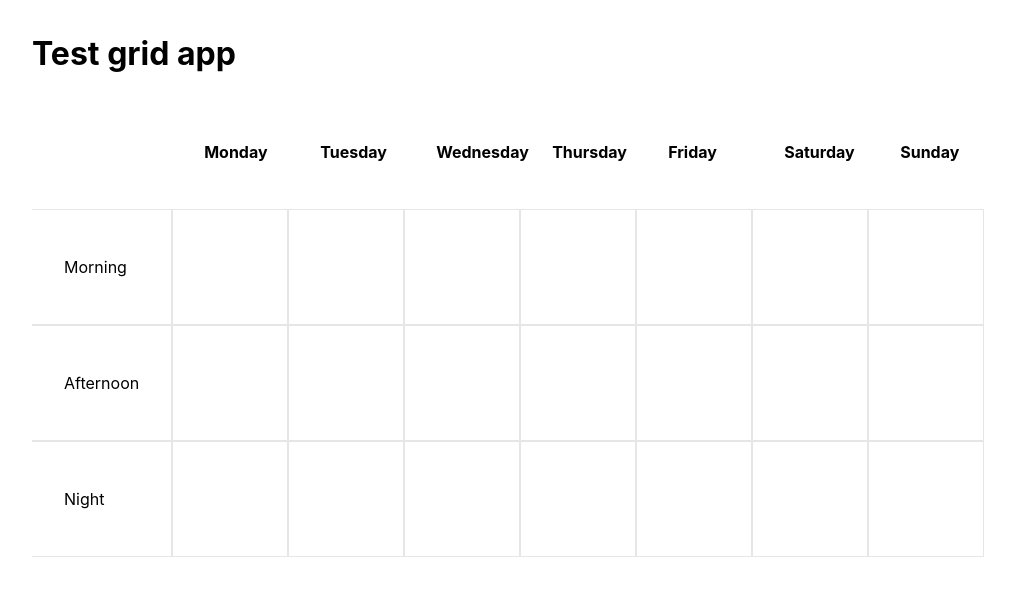
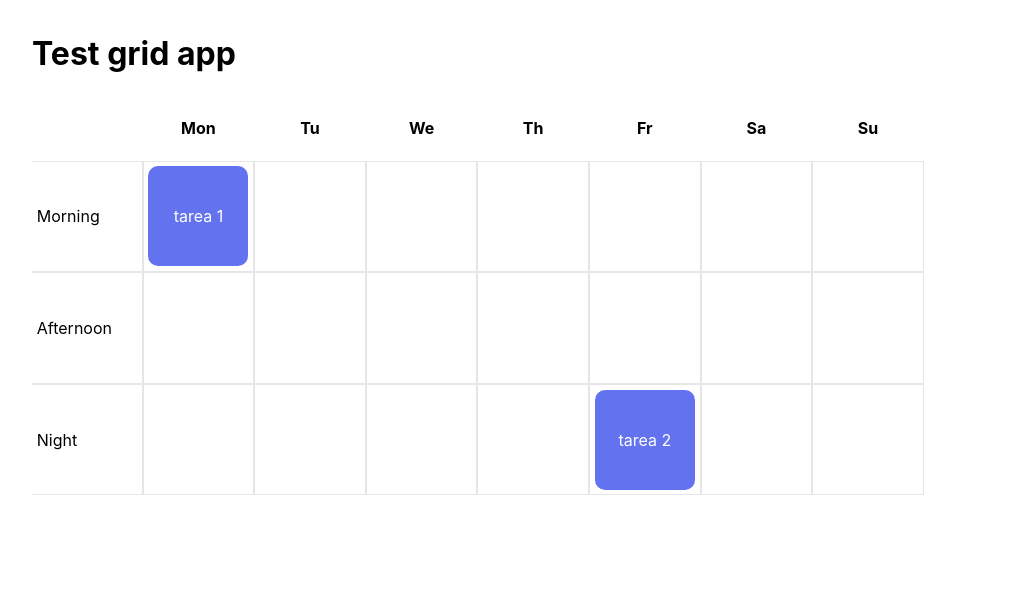
Before and after one commit to Danieruone/grid-scheduler, an Angular app: page / in a window 1280 px wide. Shown: the top 596 px of the page, without its empty margins (96-1111 px from the left). Built offline with nearby package versions, Linux system fonts and the light colour scheme.

Commit message:
Add grid tasks preview

```diff
--- /dev/null
+++ b/src/app/grid-calendar/cell-item/cell-item.component.css
@@ -0,0 +1,10 @@
+.card-container {
+  background-color: #6373f0;
+  width: 100%;
+  height: 100%;
+  border-radius: 10px;
+  color: white;
+  display: flex;
+  justify-content: center;
+  align-items: center;
+}
--- /dev/null
+++ b/src/app/grid-calendar/cell-item/cell-item.component.html
@@ -0,0 +1,3 @@
+<div class="card-container" *ngIf="taskName !== ''">
+  <span>{{ taskName }}</span>
+</div>
--- /dev/null
+++ b/src/app/grid-calendar/cell-item/cell-item.component.ts
@@ -0,0 +1,28 @@
+import { Component, OnInit, Input } from '@angular/core';
+
+// services
+import { TasksService } from '../../services/tasks.service';
+
+// types
+import { CellData } from '../../types/cell-data.type';
+
+@Component({
+  selector: 'app-cell-item',
+  templateUrl: './cell-item.component.html',
+  styleUrls: ['./cell-item.component.css'],
+})
+export class CellItemComponent implements OnInit {
+  @Input() cellData!: CellData;
+  taskName!: String;
+
+  constructor(public taskService: TasksService) {}
+
+  ngOnInit(): void {
+    const foundTask = this.taskService.tasks.find(
+      (task) =>
+        task.day === this.cellData.day && task.time === this.cellData.time
+    );
+
+    this.taskName = foundTask?.name || '';
+  }
+}
--- a/src/app/grid-calendar/grid-calendar.module.ts
+++ b/src/app/grid-calendar/grid-calendar.module.ts
@@ -1,9 +1,10 @@
 import { NgModule } from '@angular/core';
 import { CommonModule } from '@angular/common';
 import { GridLayoutComponent } from './grid-layout/grid-layout.component';
+import { CellItemComponent } from './cell-item/cell-item.component';
 
 @NgModule({
-  declarations: [GridLayoutComponent],
+  declarations: [GridLayoutComponent, CellItemComponent],
   exports: [GridLayoutComponent],
   imports: [CommonModule],
 })
--- a/src/app/grid-calendar/grid-layout/grid-layout.component.css
+++ b/src/app/grid-calendar/grid-layout/grid-layout.component.css
@@ -3,19 +3,19 @@ table {
 }
 
 th {
-  padding: 2rem;
+  padding: 0.5rem;
   width: 50px;
   height: 50px;
   max-width: 50px;
-  text-align: left;
+  text-align: center;
   border: none;
 }
 
 td {
-  padding: 2rem;
   border: 1px solid #e6e6e6;
-  width: 50px;
-  height: 50px;
+  width: 100px;
+  height: 100px;
+  padding: 0.3rem;
 }
 
 td:hover {
--- a/src/app/grid-calendar/grid-layout/grid-layout.component.html
+++ b/src/app/grid-calendar/grid-layout/grid-layout.component.html
@@ -7,7 +7,11 @@
 
     <tr *ngFor="let time of times">
       <td>{{ time.name }}</td>
-      <td *ngFor="let day of days"></td>
+      <td *ngFor="let day of days">
+        <app-cell-item
+          [cellData]="{ day: day.id, time: time.id }"
+        ></app-cell-item>
+      </td>
     </tr>
   </table>
 </div>
--- /dev/null
+++ b/src/app/services/tasks.service.ts
@@ -0,0 +1,20 @@
+import { Injectable } from '@angular/core';
+
+// types
+import { Task } from '../types/task.type';
+
+@Injectable({
+  providedIn: 'root',
+})
+export class TasksService {
+  public tasks: Task[] = [
+    { day: 1, time: 1, name: 'tarea 1' },
+    { day: 5, time: 3, name: 'tarea 2' },
+  ];
+
+  constructor() {}
+
+  public addTask(task: Task) {
+    this.tasks.push(task);
+  }
+}
--- /dev/null
+++ b/src/app/types/cell-data.type.ts
@@ -0,0 +1,4 @@
+export type CellData = {
+  day: number;
+  time: number;
+};
--- /dev/null
+++ b/src/app/types/task.type.ts
@@ -0,0 +1,5 @@
+export type Task = {
+  day: number;
+  time: number;
+  name: string;
+};
--- a/src/app/types/week-cell.type.ts
+++ b/src/app/types/week-cell.type.ts
@@ -1,3 +1,4 @@
 export type WeekCell = {
+  id: number;
   name: string;
 };
--- a/src/app/utils/misc.ts
+++ b/src/app/utils/misc.ts
@@ -1,35 +1,45 @@
 export const daysWeek = [
   {
-    name: 'Monday',
+    id: 1,
+    name: 'Mon',
   },
   {
-    name: 'Tuesday',
+    id: 2,
+    name: 'Tu',
   },
   {
-    name: 'Wednesday',
+    id: 3,
+    name: 'We',
   },
   {
-    name: 'Thursday',
+    id: 4,
+    name: 'Th',
   },
   {
-    name: 'Friday',
+    id: 5,
+    name: 'Fr',
   },
   {
-    name: 'Saturday',
+    id: 6,
+    name: 'Sa',
   },
   {
-    name: 'Sunday',
+    id: 7,
+    name: 'Su',
   },
 ];
 
 export const timesWeek = [
   {
+    id: 1,
     name: 'Morning',
   },
   {
+    id: 2,
     name: 'Afternoon',
   },
   {
+    id: 3,
     name: 'Night',
   },
 ];
```
Also changed, not shown: 2 other files (tests, documents, lock files or other folders).
